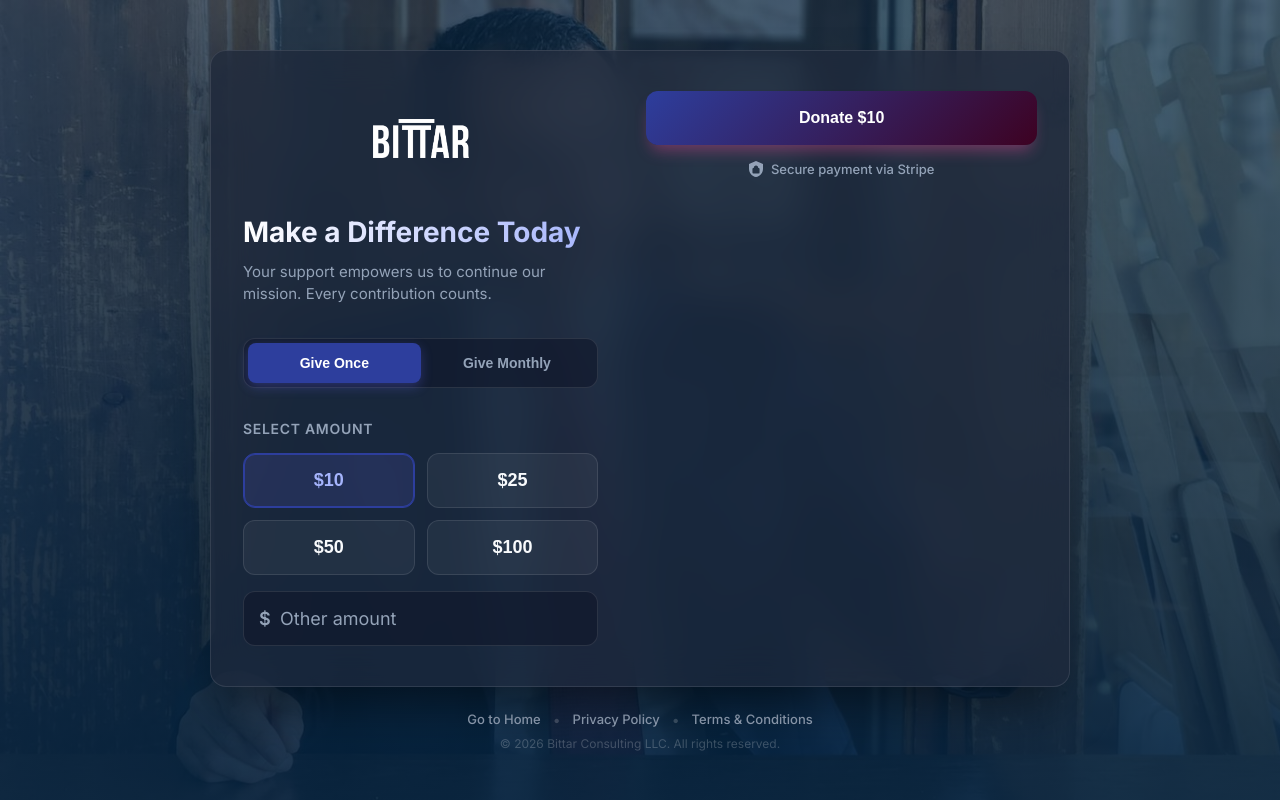
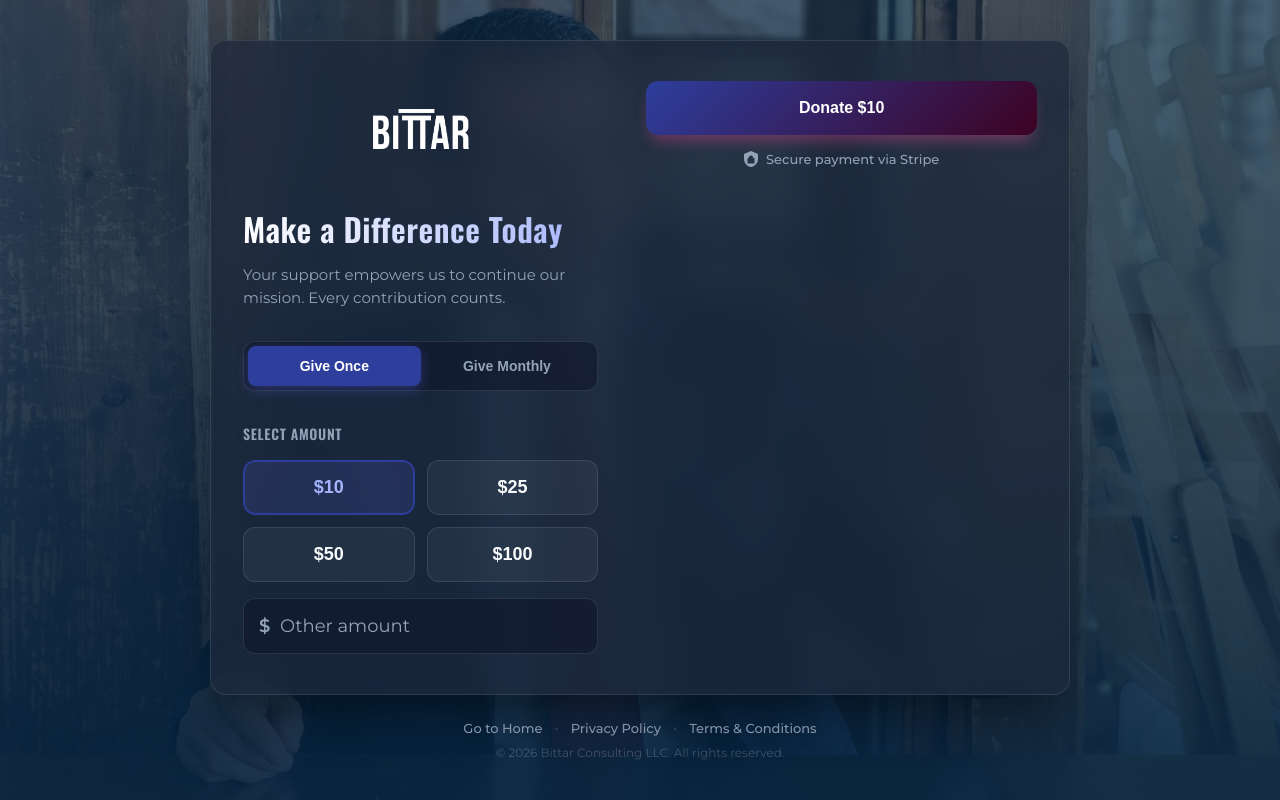
Before and after one commit to bittarconsulting/bittard0n4t3, a website: page public/index.html in a window 1280 px wide. Drawn offline with nearby package versions, Linux system fonts and the light colour scheme; no server answers.

Commit message:
Update typography: Oswald for headers and Montserrat for body text

```diff
--- a/public/index.html
+++ b/public/index.html
@@ -22,7 +22,7 @@
     <!-- Modern Font -->
     <link rel="preconnect" href="https://fonts.googleapis.com">
     <link rel="preconnect" href="https://fonts.gstatic.com" crossorigin>
-    <link href="https://fonts.googleapis.com/css2?family=Inter:wght@400;500;600;700&display=swap" rel="stylesheet">
+    <link href="https://fonts.googleapis.com/css2?family=Montserrat:wght@400;500;600;700&family=Oswald:wght@500;600;700&display=swap" rel="stylesheet">
     <!-- Stripe.js -->
     <script src="https://js.stripe.com/v3/"></script>
     <link rel="stylesheet" href="style.css">
--- a/public/script.js
+++ b/public/script.js
@@ -137,7 +137,7 @@ document.addEventListener('DOMContentLoaded', async () => {
             const appearance = {
                 theme: 'night',
                 variables: {
-                    fontFamily: 'Inter, sans-serif',
+                    fontFamily: 'Montserrat, sans-serif',
                     fontLineHeight: '1.5',
                     borderRadius: '12px',
                     colorBackground: '#1e293b',
--- a/public/style.css
+++ b/public/style.css
@@ -20,7 +20,7 @@
 }
 
 body {
-  font-family: 'Inter', sans-serif;
+  font-family: 'Montserrat', sans-serif;
   background-color: var(--background);
   color: var(--text);
   min-height: 100vh;
@@ -116,9 +116,14 @@ body {
   text-align: center;
 }
 
+h1, h2, h3, h4, h5, h6, .selection-title {
+  font-family: 'Oswald', sans-serif;
+  letter-spacing: 0.5px;
+}
+
 .card-header h1 {
-  font-size: 28px;
-  font-weight: 700;
+  font-size: 32px;
+  font-weight: 600;
   margin-bottom: 12px;
   background: linear-gradient(to right, #fff, #a5b4fc);
   background-clip: text;
```
Also changed, not shown: public/success.html (+1 -1 lines).
